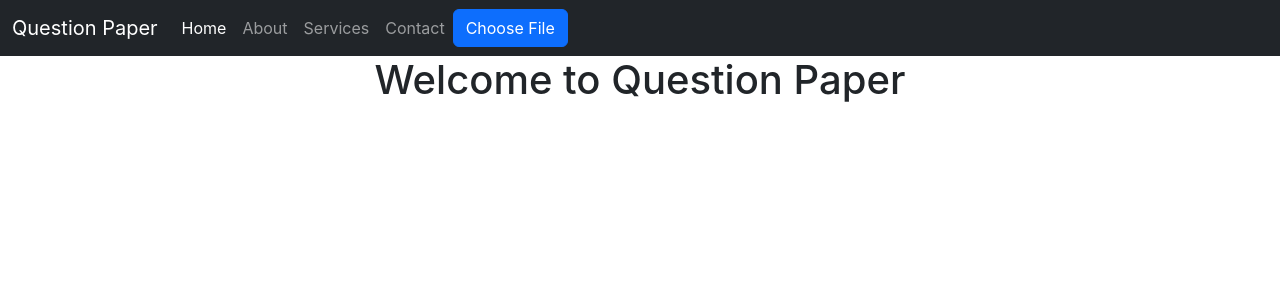
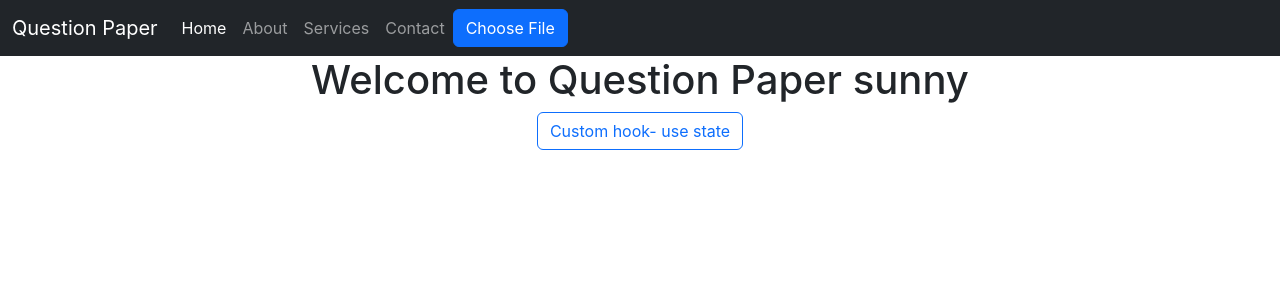
Before and after one commit to sunnyrai31/questionpaper, a React (Create React App) app: page / in a window 1280 px wide. Shown: the top 300 px of the page. Built offline with nearby package versions, Linux system fonts and the light colour scheme.

Commit message:
custom hook implemented

```diff
--- a/src/App.css
+++ b/src/App.css
@@ -1,4 +1,5 @@
 @import 'Styles/FileUploder.css';
+
 .App {
   text-align: center;
 }
--- a/src/Components/WelcomeComponent.js
+++ b/src/Components/WelcomeComponent.js
@@ -1,12 +1,18 @@
-import {Fragment} from "react";
+import { Fragment } from "react";
+import useStateCustom  from "../Hooks/useStateCustom";
 
-const WelcomeComponent = () =>{
-    return (
-        <Fragment className="text-body text-bg-light">
-            <h1>
-                Welcome to Question Paper
-            </h1>
-        </Fragment>
-    )
-}
+const WelcomeComponent = () => {
+  const [name, myName] = useStateCustom("sunny");
+  return (
+    <Fragment className="text-body text-bg-light">
+      <h1>Welcome to Question Paper {name}</h1>
+      <button
+          className = 'btn btn-outline-primary'
+        onClick={() => {
+          myName("sunny rai");
+        }}
+      >Custom hook- use state </button>
+    </Fragment>
+  );
+};
 export default WelcomeComponent;
--- /dev/null
+++ b/src/Hooks/useStateCustom.js
@@ -0,0 +1,6 @@
+import { useState } from "react";
+const useStateCustom = (intialValue) => {
+  const [state, setState] = useState(intialValue);
+  return [state, setState];
+};
+export default useStateCustom;
```
